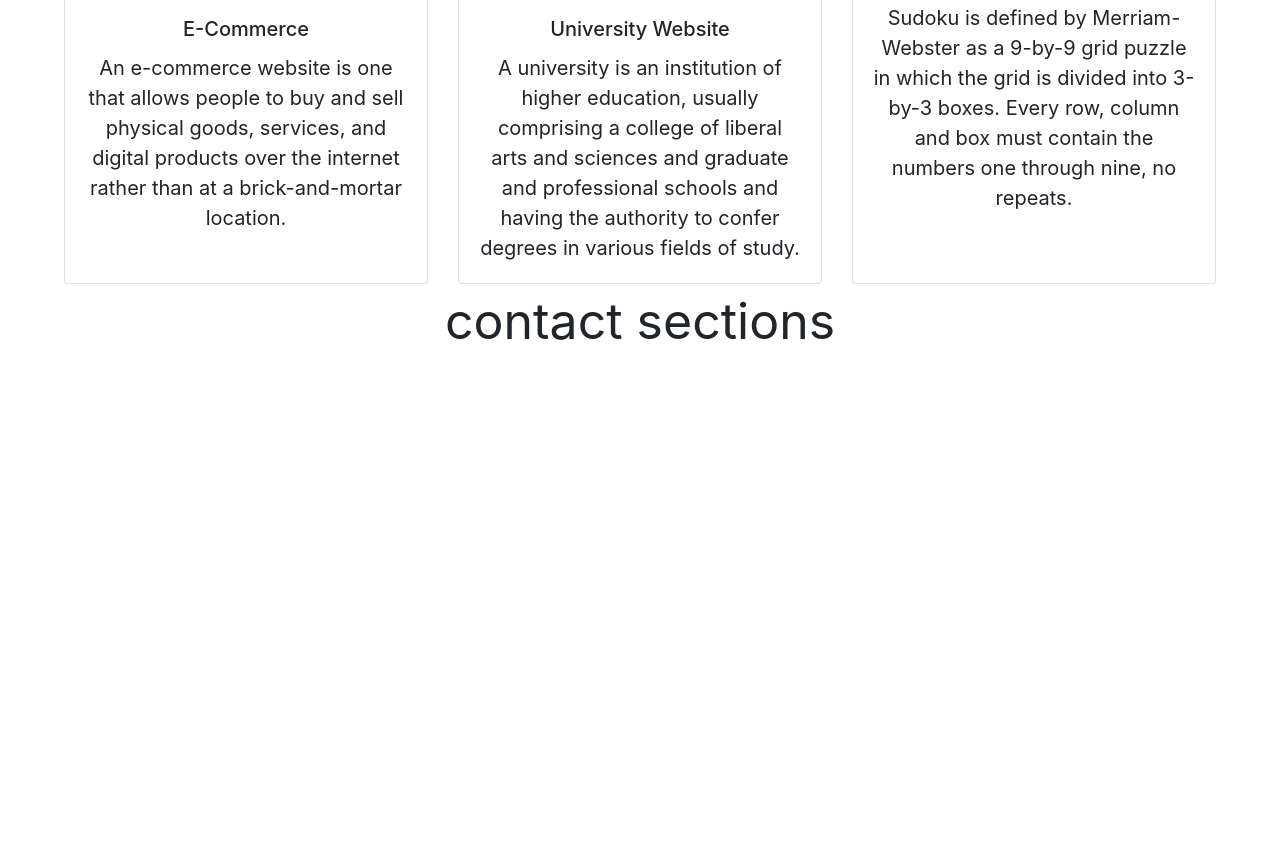
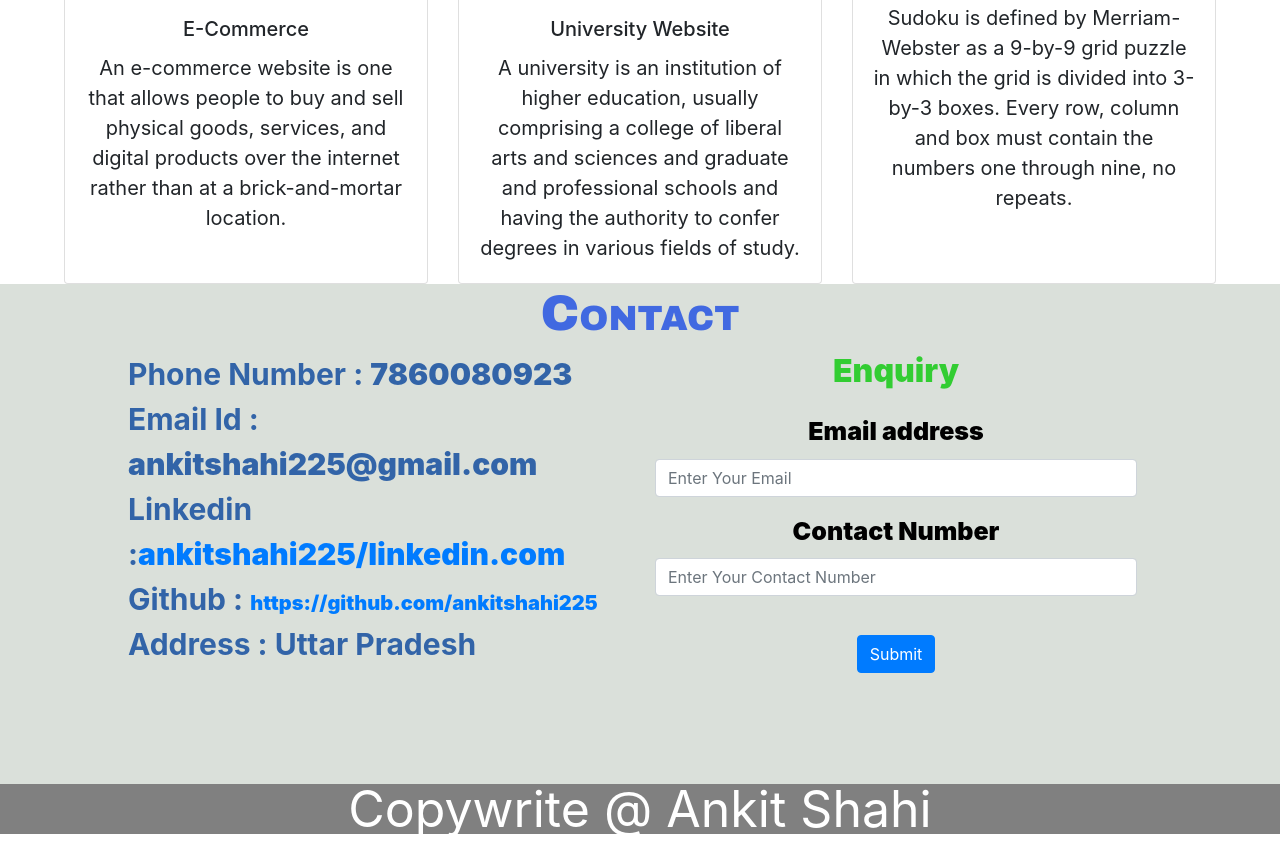
Before and after one commit to ankitshahi225/Ankit_portfilio, a plain HTML site: page index.html in a window 1280 px wide. Shown: the part 1797-2649 px from the top of the page. Before the commit the page ends 2581 px from the top, so only its background shows below. Drawn offline with nearby package versions, Linux system fonts and the light colour scheme.

Commit message:
contact page add

```diff
--- a/index.html
+++ b/index.html
@@ -61,7 +61,7 @@
               <td width="40%" align="center"><img class="myimg" src="about.jpg" height="200px"></td>
               <td align="center" valign="top">
                   <h2 class="section_head">About</h2>
-                  <p class="cobj">Seeking the job role of Full Stack Java Developer where I can apply my Knowledge & expriences gained from past projects while working on new challenges & task assigned by the team leader or supervior.</p>
+                  <p class="cobj">Seeking the job role of Full Stack Java Developer where I can apply my Knowledge & expriences gained from past projects while working on new challenges & task assigned by the team leader or supervior.<br>A hard working individual looking for a challenging position where I can showcase my skills and contribute to the growth of the organization. I would like to enhance my technical and soft skills by taking up challenging assignments and expanding my knowledge.</p>
 
               </td>
             </tr>
@@ -126,9 +126,46 @@
         </div>
         <!-- project cards ends here -->
     <div class="contact sect" id="contact_sec">
-      <div>contact sections</div>
+      <div class="contact sect" id="contact_sec" align="center">
+     <h1  class="section_head" align="center"> Contact</h1>
+     <table  width="80%" height="500px" >
+              <tr class="con_details">
+                <td valign="top" width="50%">
+                  <ul type="none" class="con_tab_ul">
+                    <li>Phone Number : <b>7860080923</b></li>
+                    <li>Email Id :<b> ankitshahi225@gmail.com</b></li>
+                    <li>Linkedin :<span style="font-weight: bolder;"><a href="https://github.com/ankitshahi225">ankitshahi225/linkedin.com</a></span> </li>
+                    <li>Github : <span style="font-weight : bolder; font-size: 20px;"><a href="https://github.com/ankitshahi225">https://github.com/ankitshahi225</a></span> </li>
+                    <li>Address : Uttar Pradesh</li>
+                  </ul>
+                </td>
+                <td valign="top">
+                 <div align="center">
+                   <h2 style="color: limegreen;font-weight: bolder;">Enquiry</h2>
+                   <div class="cnt_form">
+                        <form>
+                          <div class="form-group">
+                            <label for="exampleInputEmail1">Email address</label>
+                            <input type="email" class="form-control" id="exampleInputEmail1" aria-describedby="emailHelp" placeholder="Enter Your Email">
+
+                          </div>
+                          <div class="form-group">
+                            <label for="exampleInputPassword1">Contact Number</label>
+                            <input type="text" class="form-control" id="exampleInputPassword1" placeholder="Enter Your Contact Number">
+                          </div>
+
+                          <button type="submit" class="btn btn-primary">Submit</button>
+                        </form>
+                   </div>
+                 </div>
+                </td>
+              </tr>
+          </table>
     </div>
 	</div>
+  <div class="footer">
+    Copywrite @ Ankit Shahi
+  </div>
 	 <!-- aos script tag -->
   <div>
       <script src="https://unpkg.com/aos@next/dist/aos.js"></script>
--- a/style.css
+++ b/style.css
@@ -8,6 +8,7 @@
 	position: fixed;
 	top: 0px;
 	left: 0px;
+	height: 70px;
 	width: 100%;
 	z-index: 5;
 }
@@ -74,7 +75,7 @@ html{
 {
 	font-size: 25px;
 	text-align: justify;
-	text-indent: 20%;
+	text-indent: 10%;
 	color: grey;
 }
 .section_head
@@ -124,3 +125,31 @@ html{
 .projects{
 	height: 600px;
 }
+.con_details{
+	color: #3264a8;
+	font-size: 30px;
+	font-weight: bolder;
+}
+/*.con_tab_ul li{
+	color: black !important;
+}
+*/.cnt_form{
+	padding: 15px;
+	font-size: 15px;
+	color: black;
+}
+.form-group{
+	font-size: 25px !important;
+	font-weight: bolder;
+}
+.contact{
+	background-color: #dae0da;
+}
+.footer{
+	background-color: grey;
+	height: 50px;
+	color: white;
+	text-align: center;
+	line-height: 50px;
+	font-size: 30px;
+}
```
